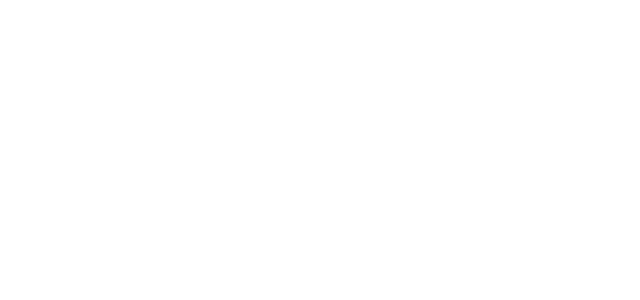
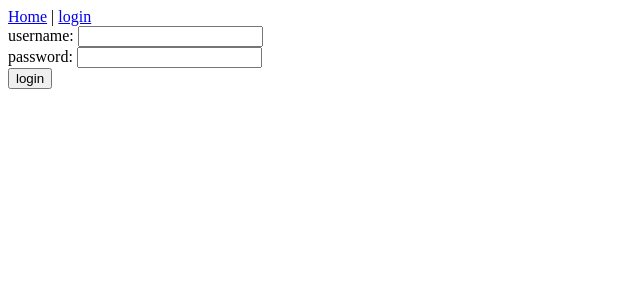
Before and after one commit to mpaajanen/imagelabel-client, a React (Create React App) app: page /login in a window 1280 px wide. Before the commit this address had no page. Shown: the top 300 px of the page, without its empty margins (0-640 px from the left). Built offline with nearby package versions, Linux system fonts and the light colour scheme.

Commit message:
Added login

```diff
--- a/package.json
+++ b/package.json
@@ -32,6 +32,7 @@
       "react-app/jest"
     ]
   },
+  "proxy": "http://localhost:8082",
   "browserslist": {
     "production": [
       ">0.2%",
--- a/src/App.js
+++ b/src/App.js
@@ -1,19 +1,50 @@
-import { BrowserRouter as Router, Route, Routes } from "react-router-dom";
+import { BrowserRouter as Router, Link, Route, Routes } from "react-router-dom";
 import Listimages from "./components/Listimages";
 import Labelimage from "./components/Labelimage";
 import CreateImage from "./components/CreateImage";
+import { useEffect, useState } from "react";
+import Login from "./components/Login";
 
 function App() {
+  const [user, setUser] = useState(null)
+
+  useEffect(() => {
+    const loggedUserJSON = window.localStorage.getItem('loggedLabeller')
+    if (loggedUserJSON) {
+      const user = JSON.parse(loggedUserJSON)
+      setUser(user)
+    }
+  }, [])
+
+  const login = (user) => {
+    setUser(user)
+  }
+
+  const logout = () => {
+    window.localStorage.removeItem('loggedLabeller')
+    setUser(null)
+  }
+
   return (
+    <div>
       <Router>
         <div>
+        <span><Link to='/'>Home</Link> | </span>
+          {user
+            ? <span>{user.username} <button onClick={logout}>logout</button></span>
+            : <Link to="/login">login</Link>
+          }
+        </div>
+        <div>
           <Routes>
-          <Route exact path="/" element={<Listimages />} />
+            <Route path="/login" element={<Login onLogin={login} />} />
             <Route path='/create-image' element={<CreateImage />} />
             <Route path='/label-image/:id' element={<Labelimage />} />
+            <Route exact path="/" element={<Listimages user={user} />} />
           </Routes>
         </div>
       </Router>
+    </div>
   );
 }
 
--- a/src/components/Listimages.js
+++ b/src/components/Listimages.js
@@ -3,7 +3,7 @@
 import { Link } from 'react-router-dom';
 import Imagelink from './Imagelink';
 
-function Listimages() {
+function Listimages({ user }) {
   const [images, setImages] = useState([]);
 
   useEffect(() => {
@@ -23,6 +23,12 @@
       ? 'no images!'
       : images.map((image, k) => <Imagelink image={image} key={k} />);
 
+  if (!user) return (
+    <div>
+      Kirjaudu ensin sisään.
+    </div>
+  )
+
   return (
     <div>
         <h2 className='display-4 text-center'>Images</h2>
--- /dev/null
+++ b/src/components/Login.js
@@ -0,0 +1,57 @@
+import React, { useState } from 'react'
+import { useNavigate } from 'react-router-dom'
+import loginService from '../services/login'
+
+const Login = (props) => {
+    const [username, setUsername] = useState('')
+    const [password, setPassword] = useState('')
+    const [user, setUser] = useState(null)
+    const navigate = useNavigate()
+
+    const onSubmit = async (event) => {
+        // console.log(event)
+        event.preventDefault()
+
+        try {
+            const user = await loginService.login({
+                username, password
+            })
+            setUser(user)
+            setUsername('')
+            setPassword('')
+            window.localStorage.setItem(
+                'loggedLabeller', JSON.stringify(user)
+            )
+            props.onLogin(user.username)
+            navigate('/')
+        } catch (error) {
+            console.log('wrong credentials')
+        }
+    }
+
+    return (
+        <div>
+            <form onSubmit={onSubmit}>
+                <div>
+                    username: <input
+                        type="text"
+                        value={username}
+                        name="username"
+                        onChange={({ target }) => setUsername(target.value)}
+                        />
+                </div>
+                <div>
+                    password: <input
+                        type="password"
+                        value={password}
+                        name="password"
+                        onChange={({ target }) => setPassword(target.value)}
+                        />
+                </div>
+                <button type='submit'>login</button>
+            </form>
+        </div>
+    )
+}
+
+export default Login
--- /dev/null
+++ b/src/services/login.js
@@ -0,0 +1,9 @@
+import axios from "axios"
+const baseUrl = 'http://localhost:8082/api/login'
+
+const login = async credentials => {
+    const response = await axios.post(baseUrl, credentials)
+    return response.data
+}
+
+export default { login }
```
Lines whose indentation alone changed are shown as unchanged.
